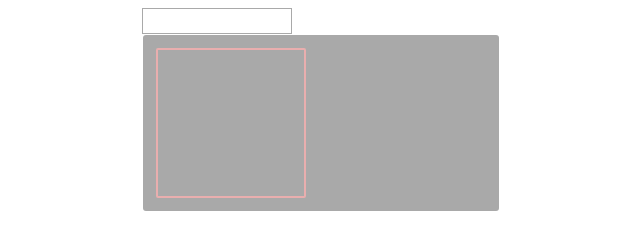
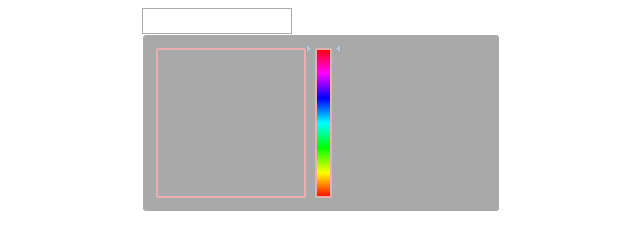
Before and after one commit to 15919873635/OrangeUI, a plain HTML site: page TestDemo.html in a window 1280 px wide. Shown: the whole page, without its empty margins (423-1063 px from the left). Drawn offline with Linux system fonts and the light colour scheme.

Commit message:
修改颜色拾取器的业务逻辑

```diff
--- a/TestDemo.html
+++ b/TestDemo.html
@@ -66,6 +66,34 @@ and open the template in the editor.
                 width: 180px;
             }
 
+            .color_picker_bar_block {
+                position: relative;
+                width: 35px;
+                height: 150px;
+                float: left;
+            }
+
+            .color_picker_color_bar {
+                position: absolute;
+                top: 0;
+                left: 9px;
+                width: 17px;
+                height: inherit;
+                border: 2px rgb(233, 174, 174) solid;
+                background: url(icon/icon_color_bar.png) center center no-repeat;
+            }
+
+            .color_picker_slider_bar {
+                position: absolute;
+                top: -4px;
+                left: 0;
+                width: 35px;
+                height: 9px;
+                float: left;
+                background: url(icon/icon_color_bar.gif) center center no-repeat;
+                cursor: n-resize;
+            }
+
         </style>
     </head>
     <body>
@@ -73,7 +101,12 @@ and open the template in the editor.
             <input type="text" class="color_picker_input">
             <div class="color_picker_block">
                 <div class="color_picker_left_block"></div>
-                <div class="color_picker_right_block"></div>
+                <div class="color_picker_right_block">
+                    <div class="color_picker_bar_block">
+                            <div class="color_picker_color_bar"></div>
+                        <div class="color_picker_slider_bar"></div>
+                    </div>
+                </div>
             </div>
         </div>
     </body>
--- a/css/ColorPicker.css
+++ b/css/ColorPicker.css
@@ -54,3 +54,31 @@
     right: 13px;
     width: 180px;
 }
+
+.color_picker_bar_block {
+    position: relative;
+    width: 35px;
+    height: 150px;
+    float: left;
+}
+
+.color_picker_color_bar {
+    position: absolute;
+    top: 0;
+    left: 9px;
+    width: 17px;
+    height: inherit;
+    border: 2px rgb(233, 174, 174) solid;
+    background: url(icon/icon_color_bar.png) center center no-repeat;
+}
+
+.color_picker_slider_bar {
+    position: absolute;
+    top: -4px;
+    left: 0;
+    width: 35px;
+    height: 9px;
+    float: left;
+    background: url(icon/icon_color_bar.gif) center center no-repeat;
+    cursor: n-resize;
+}
```
Also changed, not shown: js/ColorPicker.js (+37 -1 lines), icon/icon_color_bar.gif (added), icon/icon_color_bar.png (added).
